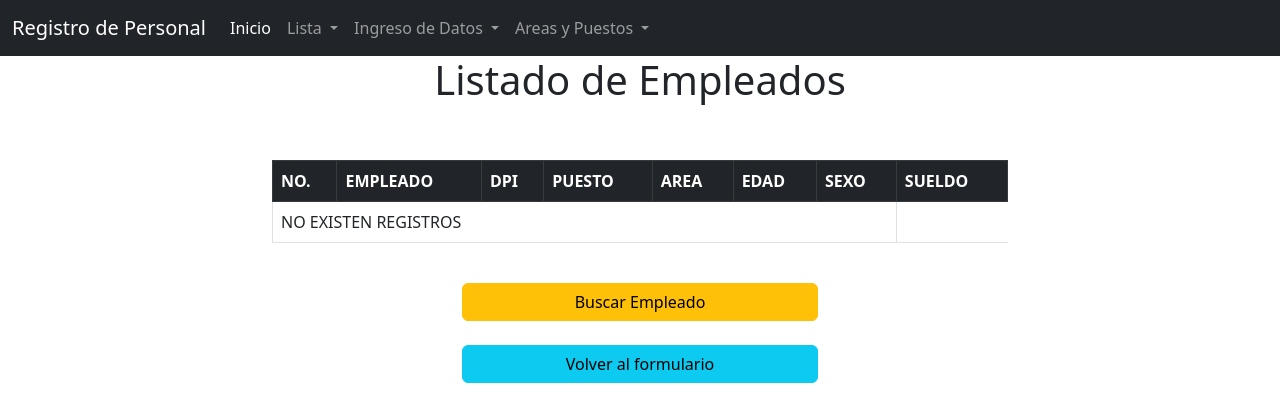
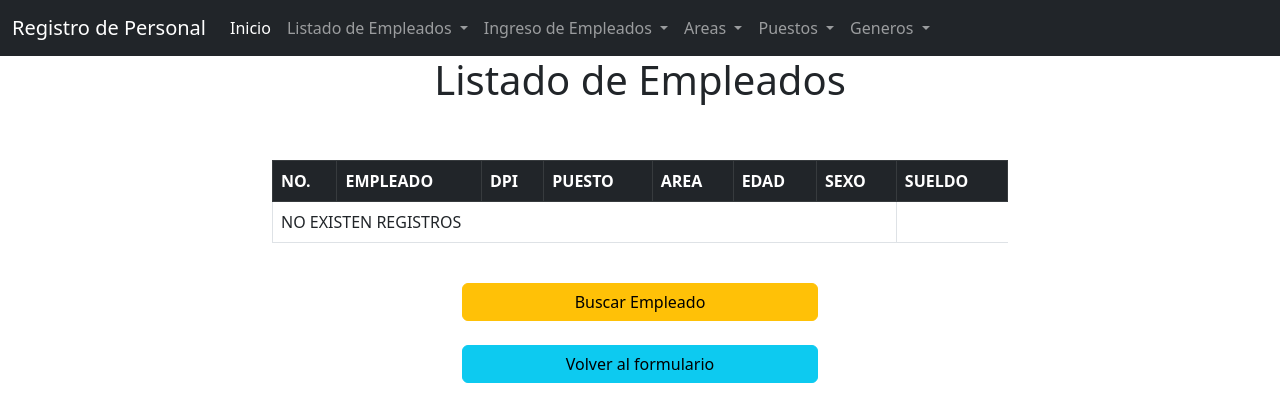
Before and after one commit to CARS1803/Final_Reyes, a PHP site: page /controladores/empleados/detalle_empleados.php in a window 1280 px wide. Shown: the top 420 px of the page. Run offline with PHP 8.4, Linux system fonts and the light colour scheme; data that the repository does not hold is empty.

Commit message:
Detalles

```diff
--- a/controladores/areas/guardar.php
+++ b/controladores/areas/guardar.php
@@ -33,7 +33,7 @@ if($_POST['pue_descr'] != '' && $_POST['pue_suel'] != ''){
         $error = $e2->getMessage();
     }
 }else{
-    $error = "Debe llenar todos los datos";
+    $error = "Los Datos Ingresados ya Existen o Dejo todos los campos Vacios";
 }
 ?>
 
--- a/controladores/empleados/detalle_empleados.php
+++ b/controladores/empleados/detalle_empleados.php
@@ -30,12 +30,12 @@ try {
         <div class="collapse navbar-collapse" id="navbarTogglerDemo01">
             <a class="navbar-brand" href="#">Registro de Personal</a>
             <ul class="navbar-nav me-auto mb-2 mb-lg-0">
-                <li class="nav-item">
+            <li class="nav-item">
                     <a class="nav-link active" aria-current="page" href="/Final_Reyes/controladores/empleados/detalle_empleados.php">Inicio</a>
                 </li>
                 <li class="nav-item dropdown">
                     <a class="nav-link dropdown-toggle" href="#" role="button" data-bs-toggle="dropdown" aria-expanded="false">
-                        Lista
+                        Listado de Empleados
                     </a>
                     <ul class="dropdown-menu bg-dark">
                         <li class="nav-item">
@@ -48,7 +48,7 @@ try {
                 </li>
                 <li class="nav-item dropdown">
                     <a class="nav-link dropdown-toggle" href="#" role="button" data-bs-toggle="dropdown" aria-expanded="false">
-                        Ingreso de Datos
+                    Ingreso de Empleados
                     </a>
                     <ul class="dropdown-menu bg-dark">
                         <li class="nav-item">
@@ -58,20 +58,45 @@ try {
                 </li>
                 <li class="nav-item dropdown">
                     <a class="nav-link dropdown-toggle" href="#" role="button" data-bs-toggle="dropdown" aria-expanded="false">
-                        Areas y Puestos
+                        Areas
                     </a>
                     <ul class="dropdown-menu bg-dark">
                         <li class="nav-item">
-                            <a class="nav-link" href="/Final_Reyes/vistas/area/index.php">Crear Areas y Puestos</a>
+                            <a class="nav-link" href="/Final_Reyes/vistas/area/index.php">Crear Areas</a>
                         </li>
                         <li class="nav-item">
                             <a class="nav-link" href="/Final_Reyes/vistas/area/buscar.php">Buscar Areas</a>
                         </li>
                         <li class="nav-item">
+                            <a class="nav-link" href="/Final_Reyes/vistas/area/buscar.php">Detalles de Areas</a>
+                        </li>
+                    </ul>
+                </li>
+
+                <li class="nav-item dropdown">
+                    <a class="nav-link dropdown-toggle" href="#" role="button" data-bs-toggle="dropdown" aria-expanded="false">
+                        Puestos
+                    </a>
+                    <ul class="dropdown-menu bg-dark">
+                        <li class="nav-item">
+                            <a class="nav-link" href="/Final_Reyes/vistas/area/index.php">Crear Puestos</a>
+                        </li>
+                        <li class="nav-item">
                             <a class="nav-link" href="/Final_Reyes/vistas/area/buscar.php">Buscar Puestos</a>
                         </li>
+                    </ul>
+                </li>
+
+                <li class="nav-item dropdown">
+                    <a class="nav-link dropdown-toggle" href="#" role="button" data-bs-toggle="dropdown" aria-expanded="false">
+                        Generos
+                    </a>
+                    <ul class="dropdown-menu bg-dark">
                         <li class="nav-item">
-                            <a class="nav-link" href="/Final_Reyes/vistas/area/buscar.php">Detalles de Areas</a>
+                            <a class="nav-link" href="/Final_Reyes/vistas/area/index.php">Crear Genero</a>
+                        </li>
+                        <li class="nav-item">
+                            <a class="nav-link" href="/Final_Reyes/vistas/area/buscar.php">Buscar Genero</a>
                         </li>
                     </ul>
                 </li>
--- a/controladores/empleados/eliminar.php
+++ b/controladores/empleados/eliminar.php
@@ -47,7 +47,7 @@ require '../../modelos/empleados.php';
         </div>
         <div class="row">
             <div class="col-lg-4">
-                <a href="/crud_practica9/controladores/productos/buscar.php" class="btn btn-info">Volver al formulario</a>
+                <a href="/Final_Reyes/controladores/Empleados/buscar.php" class="btn btn-info">Volver al formulario</a>
             </div>
         </div>
     </div>
--- a/controladores/empleados/guardar.php
+++ b/controladores/empleados/guardar.php
@@ -18,7 +18,7 @@
         $error = $e2->getMessage();
     }
 }else{
-    $error = "Debe llenar todos los datos";
+    $error = "Debe llenar todos los datos o Crear Areas, Puesto o Generos";
 }
 
 
--- a/modelos/empleados.php
+++ b/modelos/empleados.php
@@ -22,6 +22,8 @@ class empleados extends Conexion{
         $this->emp_sex_cod = $args['emp_sex_cod'] ?? '';
         $this->emp_area_cod = $args['emp_area_cod'] ?? '';
         $this->emp_situacion = $args['emp_situacion'] ?? '';
+        $this->area_nom = $args['area_nom'] ?? '';
+        $this->pue_descr = $args['pue_descr'] ?? '';
     }
 
     public function guardar(){
@@ -44,6 +46,18 @@ class empleados extends Conexion{
 
     if ($this->emp_nom != '') {
         $sql .= " AND emp_nom LIKE '%$this->emp_nom%' ";
+    }
+
+    if ($this->area_nom != '') {
+        $sql .= " AND area_nom LIKE '%$this->area_nom%' ";
+    }
+
+    if ($this->pue_descr != '') {
+        $sql .= " AND pue_descr LIKE '%$this->pue_descr%' ";
+    }
+
+    if ($this->pue_descr != '') {
+        $sql .= " AND pue_descr LIKE '%$this->pue_descr%' ";
     }
 
     if ($this->emp_dpi != '') {
```
Also changed, not shown: controladores/empleados/buscar.php (+10 -2 lines), includes/navbar.php (+33 -7 lines), vistas/area/index.php (+5 -18 lines), vistas/lista/buscar.php (+39 -1 lines), vistas/lista/index.php (+6 -6 lines).
